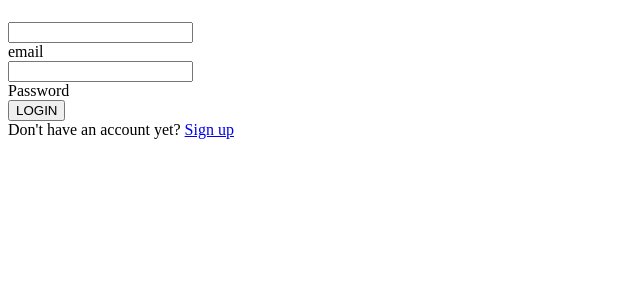
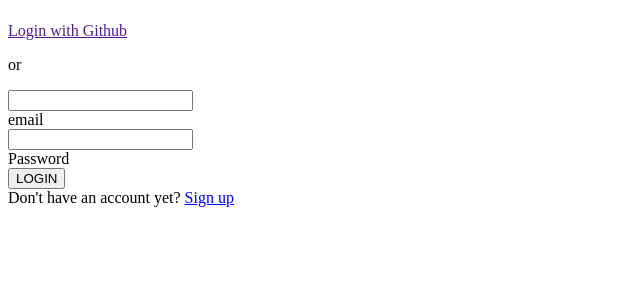
Before and after one commit to momotofu/Catalogger, a Flask app: template app/templates/login/login.html in a window 1280 px wide. Shown: the part 68-368 px from the top of the page, without its empty margins (0-640 px from the left). Run offline with Flask 2, Linux system fonts and the light colour scheme; the template is opened without the code that fills it: values that come from a table or form of the project are taken from there, others are empty.

Commit message:
starting github oauth2

```diff
--- a/app/templates/login/login.html
+++ b/app/templates/login/login.html
@@ -28,6 +28,12 @@
         {{ message }}
       {% endfor %}
     </h5>
+    <div class="col-lg text-center">
+      <a href="" class="btn btn-social btn-github">
+         <span class="fa fa-github"></span> Login with Github
+       </a>
+       <p>or</p>
+    </div>
     <div class="card mb-4">
       <form class="card-body card-body-form" enctype=multipart/form-data method="POST">
         {{ form.hidden_tag() }}
@@ -53,7 +59,7 @@
           value="LOGIN">
       </form>
     </div>
-    <div class="col-lg text-center">
+    <div class="col-lg text-center mb-3">
       <span>Don't have an account yet?</span>
       <a href={{
         url_for('login.user_signup') }}>
--- a/app/templates/main.css
+++ b/app/templates/main.css
@@ -140,7 +140,7 @@ ul {
 }
 
 .main-content {
-  margin-top: 120px;
+  margin-top: 160px;
 }
 
 .category-list {
```
Also changed, not shown: catalog.db, 1 other file.
